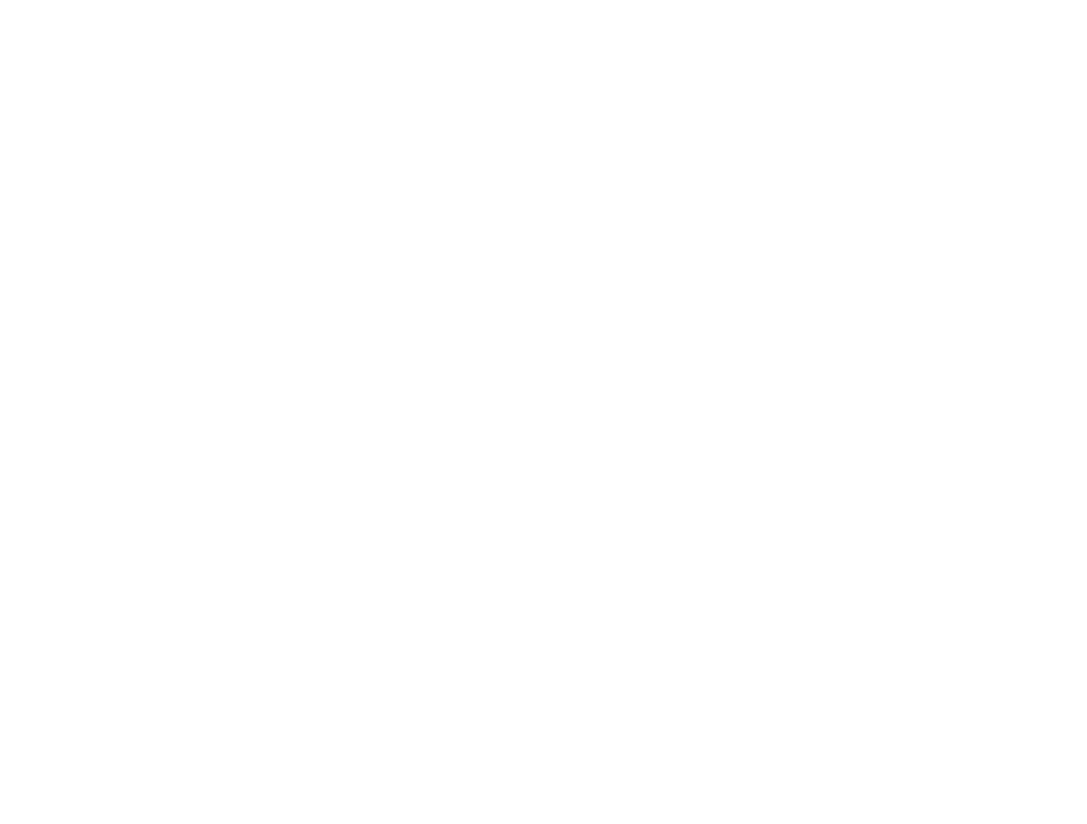
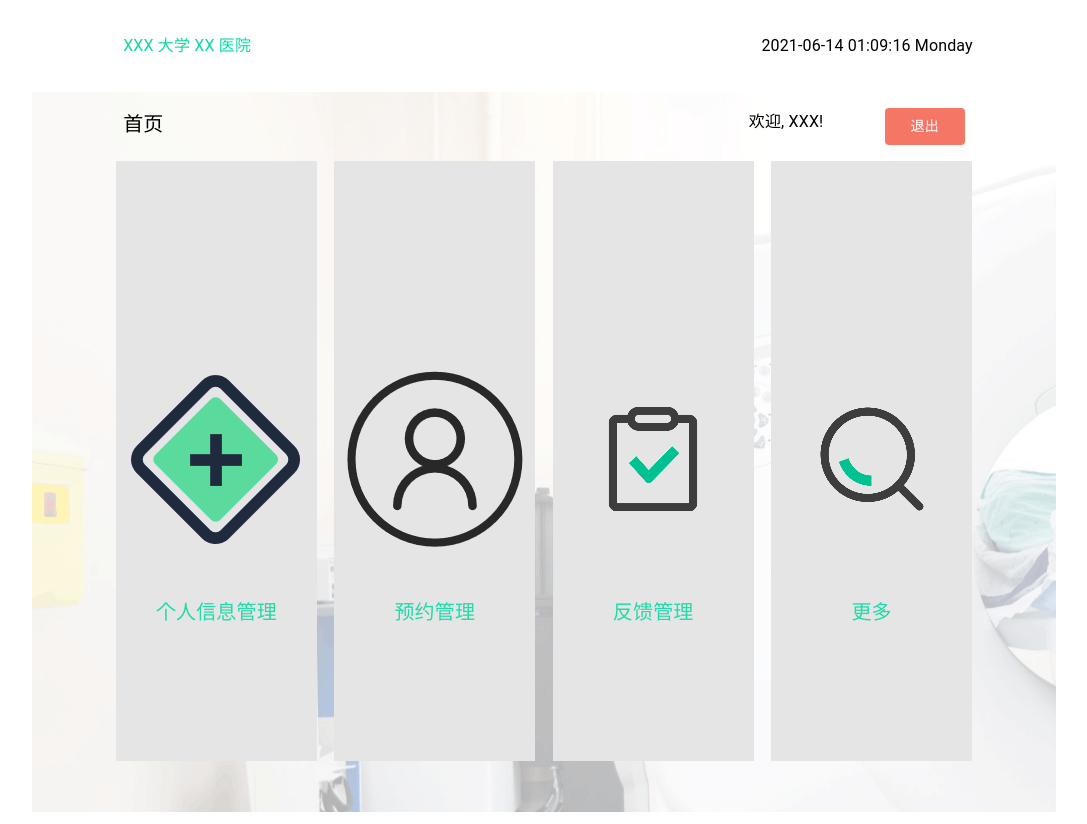
Before and after one commit to Lokilankaaa/hospital_appointment, a React (Create React App) app: page /admin in a window 1280 px wide. Shown: the whole page, without its empty margins (96-1183 px from the left). Before the commit the page ends 800 px from the top, so only its background shows below. Built offline with nearby package versions, Linux system fonts and the light colour scheme.

Commit message:
add adminFrontPage

```diff
--- a/package.json
+++ b/package.json
@@ -18,7 +18,7 @@
     "react-dom": "^17.0.2",
     "react-router": "^5.2.0",
     "react-router-dom": "^5.2.0",
-    "react-scripts": "4.0.3",
+    "react-scripts": "^4.0.3",
     "react-time": "^4.3.0",
     "typescript": "^4.3.2",
     "valid-url": "^1.0.9",
--- a/src/App.tsx
+++ b/src/App.tsx
@@ -2,9 +2,10 @@ import './App.css';
 import Login from './Components/login'
 import SignUp from './Components/SignUp'
 import UserFrontPage from './Components/UserFrontPage'
+import AdminFrontPage from './Components/AdminFrontPage'
 import { loginClasses, FrontStyles } from "./Styles/madeStyles";
 import { Route, RouteComponentProps, Switch, withRouter,Router } from 'react-router-dom';
-import { getLoginRoute, getSignUpRoute } from "./Helpers/Routers";
+import { getLoginRoute, getSignUpRoute, getAdminRoute } from "./Helpers/Routers";
 import { Provider, observer } from "mobx-react";
 import history from './Helpers/History';
 
@@ -17,6 +18,7 @@ function App() {
             <Route exact path={getLoginRoute()} component={fnLogin} />
             <Route exact path={"/"} component={fnUserFrontPage} />
             <Route exact path={getSignUpRoute()} component={fnSignUp} />
+            <Route exact path={getAdminRoute()} component={fnAdminFrontPage} />
       </Switch>
       </Router >
   );
@@ -41,6 +43,12 @@ function fnUserFrontPage() {
   )
 }
 
+function fnAdminFrontPage(){
+    return (
+        <AdminFrontPage classes={FrontStyles()}></AdminFrontPage>
+    )
+}
+
 // todo: this shoulf be fixed
 const wrapper = withRouter(App);
 export default App;
--- /dev/null
+++ b/src/Components/AdminFrontPage.tsx
@@ -0,0 +1,168 @@
+import * as React from "react";
+import Button from "@material-ui/core/Button";
+import Grid from '@material-ui/core/Grid';
+import hosLogo from '../Assets/hoslogo.svg'
+import login from '../Assets/login.png'
+import lookup from '../Assets/lookup.png'
+import more from '../Assets/more.png'
+import Register from '../Assets/Register.png'
+import frontPage from '../Assets/frontPage.png'
+
+import { Lambda, observable, reaction, makeObservable } from "mobx";
+import { inject, observer } from "mobx-react";
+import { SignUpProps } from '../Models/Login';
+
+import ButtonBase from '@material-ui/core/ButtonBase';
+import Typography from '@material-ui/core/Typography';
+import Link from '@material-ui/core/Link';
+import { makeStyles } from '@material-ui/core/styles';
+import Container from '@material-ui/core/Container';
+import Box from '@material-ui/core/Box';
+import history from '../Helpers/History';
+import { getLoginRoute, getSignUpRoute } from "../Helpers/Routers";
+import moment from "moment";
+class AdminFrontPage extends React.Component<SignUpProps, {}> {
+
+    constructor(props: SignUpProps) {
+        super(props);
+    }
+
+    images = [
+        {
+            url: Register,
+            title: '个人信息管理',
+            width: '23%',
+            Onclick: () => { console.log(`Click Appointment}`); }
+        },
+        {
+            url: login,
+            title: '预约管理',
+            width: '23%',
+            Onclick: () => { history.push(getLoginRoute()) }
+        },
+        {
+            url: lookup,
+            title: '反馈管理',
+            width: '23%',
+            Onclick: () => { console.log(`Click LookUp}`); }
+        },
+        {
+            url: more,
+            title: '更多',
+            width: '23%',
+            Onclick: () => { console.log(`Click More}`); }
+        },
+    ];
+
+    private renderTabs() {
+        return (
+            <div className={this.props.classes.tabsRoot}>
+                <Container maxWidth="xl" component="main">
+
+                    <Box display="flex" p={1} >
+
+                        <Box p={1} width="100%">
+                            <Typography
+                                component="span"
+                                variant="h6"
+                                color="inherit"
+                                className={this.props.classes.FrontText}>
+                                { "首页" }
+                            </Typography>
+                        </Box>
+
+                        <Box p={1} flexShrink={1}>
+                            <Typography
+                                component="span"
+                                variant="subtitle1"
+                                color="inherit"
+                                className={this.props.classes.FrontText}  >
+                                { "欢迎, XXX!" }
+                            </Typography>
+                        </Box>
+
+                        <Box p={1} flexShrink={0}>
+                            <Button className={this.props.classes.FrontText}
+                                    style={{backgroundColor: "#F67665", color: "white", width: 80, height: "100%"}}  >
+                                { "退出" }
+                            </Button>
+                        </Box>
+                    </Box >
+
+                    <Grid container>
+
+                        {this.images.map((image) => (
+                            <ButtonBase
+                                focusRipple
+                                key={image.title}
+                                className={this.props.classes.ButonBase}
+                                focusVisibleClassName={this.props.classes.focusVisible}
+                                onClick={ image.Onclick }
+                            >
+
+                                <span className={this.props.classes.imageBackdrop} />
+                                <span className={this.props.classes.imageButton} >
+                            <Typography
+                                component="span"
+                                variant="h6"
+                                color="inherit"
+                                className={this.props.classes.imageTitle}
+                            >
+                              {image.title}
+                            </Typography>
+                          </span>
+                                <div className="container">
+                                    <img className={this.props.classes.imageSrc} src={image.url} alt="fireSpot"/>
+                                </div>
+                            </ButtonBase>
+                        ))}
+
+                    </Grid>
+                </Container>
+
+            </div>
+        );
+    }
+
+    render() {
+        let date = moment().format('YYYY-MM-DD hh:mm:ss dddd');
+
+        return (
+            <div className={this.props.classes.root}>
+                <div className={this.props.classes.footTextBox}>
+                    <Container maxWidth="xl" component="main">
+                        <Box display="flex" p={1} >
+
+                            <Box p={1} width="100%">
+                                <Typography
+                                    component="span"
+                                    variant="subtitle1"
+                                    color='inherit'
+                                    className={this.props.classes.footText}
+                                    style={{color:"#0BDAA4"}} >
+                                    { "XXX 大学 XX 医院" }
+                                </Typography>
+                            </Box>
+                            <Box p={0} flexShrink={0}>
+                                <Typography
+                                    component="span"
+                                    variant="subtitle1"
+                                    color="inherit"
+                                    className={this.props.classes.footText}  >
+                                    { date }
+                                </Typography>
+                            </Box>
+
+                        </Box>
+                    </Container>
+                </div>
+
+                <span  className={this.props.classes.backgroundImg} style={{ backgroundImage: `url(${frontPage})` }}>
+              { this.renderTabs() }
+            </span>
+            </div>
+        );
+    }
+}
+
+export default AdminFrontPage
--- a/src/Helpers/Routers.tsx
+++ b/src/Helpers/Routers.tsx
@@ -5,3 +5,7 @@ export function getLoginRoute() {
 export function getSignUpRoute() {
     return `/signup`;
 }
+
+export function getAdminRoute(){
+    return `/admin`;
+}
```
Also changed, not shown: 1 other file (tests, documents, lock files or other folders).
